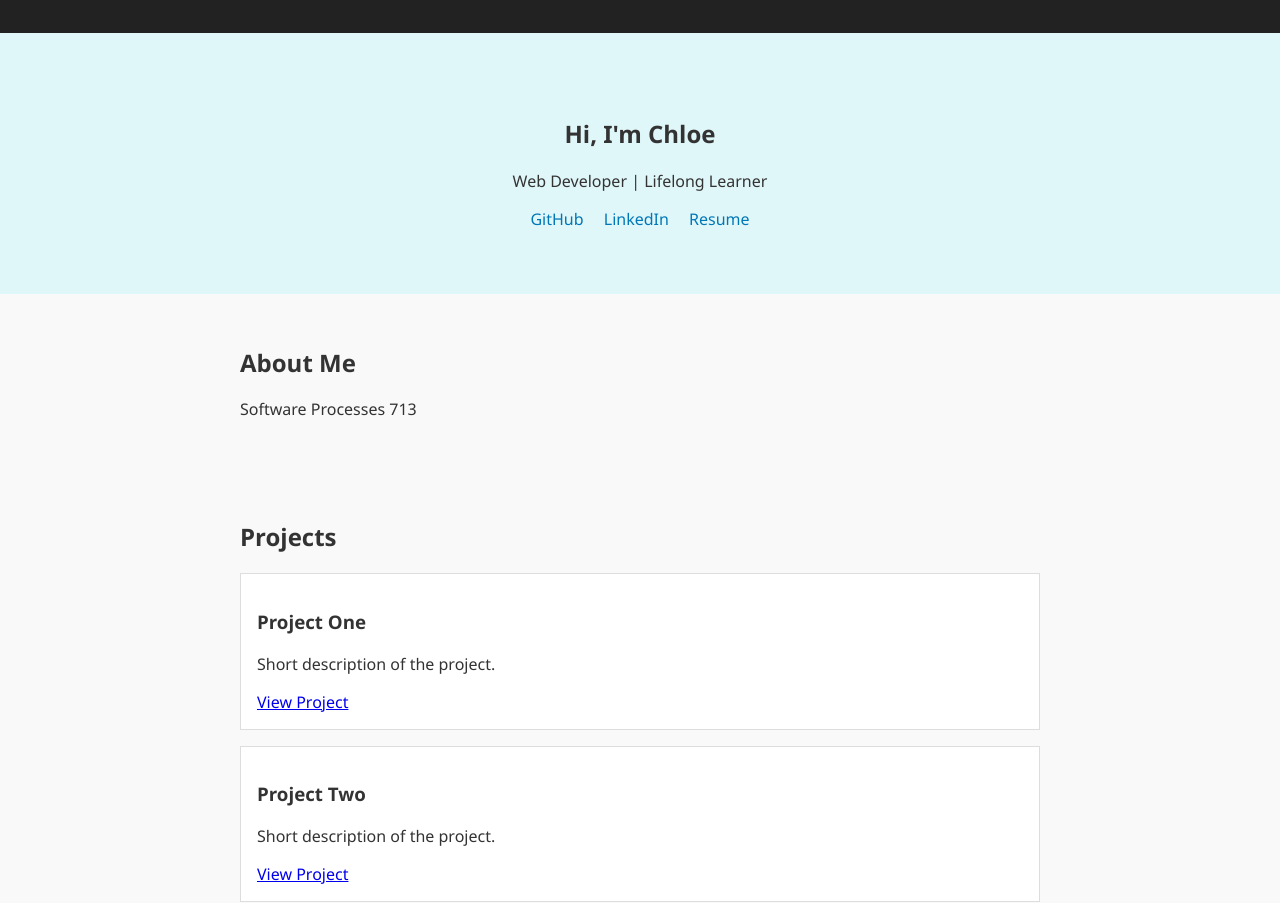
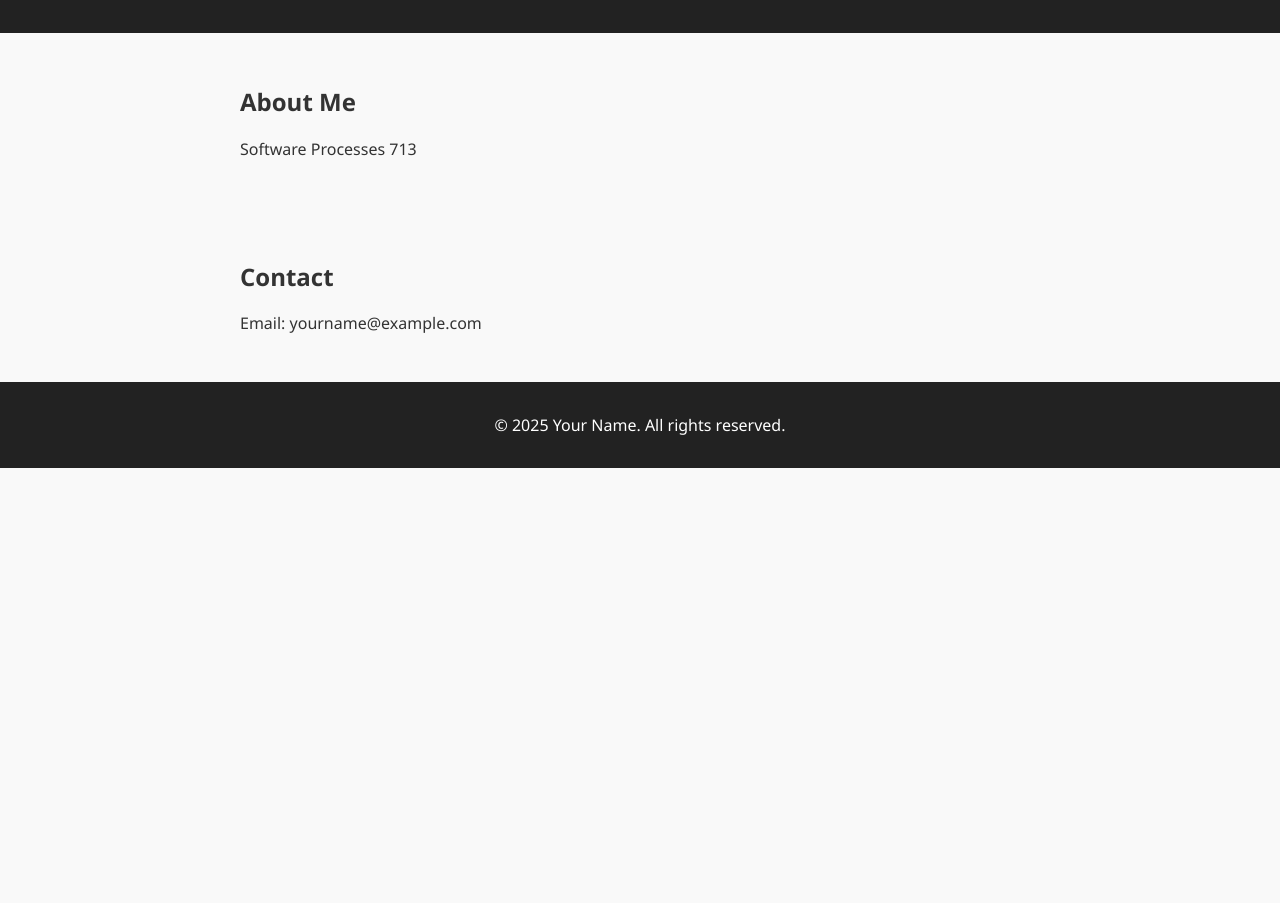
Before and after one commit to chloe-c317/chloe-c317.github.io, a plain HTML site: page index.html in a window 1280 px wide. Shown: the part 72-975 px from the top of the page. After the commit the page ends 800 px from the top, so only its background shows below. Drawn offline with Linux system fonts and the light colour scheme.

Commit message:
Update index.html

```diff
--- a/index.html
+++ b/index.html
@@ -19,38 +19,10 @@
     </nav>
   </header>
 
-  <!-- Hero Section -->
-  <section class="hero">
-    <h2>Hi, I'm Chloe</h2>
-    <p>Web Developer | Lifelong Learner</p>
-    <div class="social-links">
-      <a href="https://github.com/yourusername">GitHub</a>
-      <a href="https://linkedin.com/in/yourusername">LinkedIn</a>
-      <a href="resume.pdf">Resume</a>
-    </div>
-  </section>
-
   <!-- About Section -->
   <section id="about" class="about">
     <h2>About Me</h2>
     <p>Software Processes 713</p>
-  </section>
-
-  <!-- Projects Section -->
-  <section id="projects" class="projects">
-    <h2>Projects</h2>
-    <div class="project-grid">
-      <div class="project-card">
-        <h3>Project One</h3>
-        <p>Short description of the project.</p>
-        <a href="#">View Project</a>
-      </div>
-      <div class="project-card">
-        <h3>Project Two</h3>
-        <p>Short description of the project.</p>
-        <a href="#">View Project</a>
-      </div>
-    </div>
   </section>
 
   <!-- Contact Section -->
```
